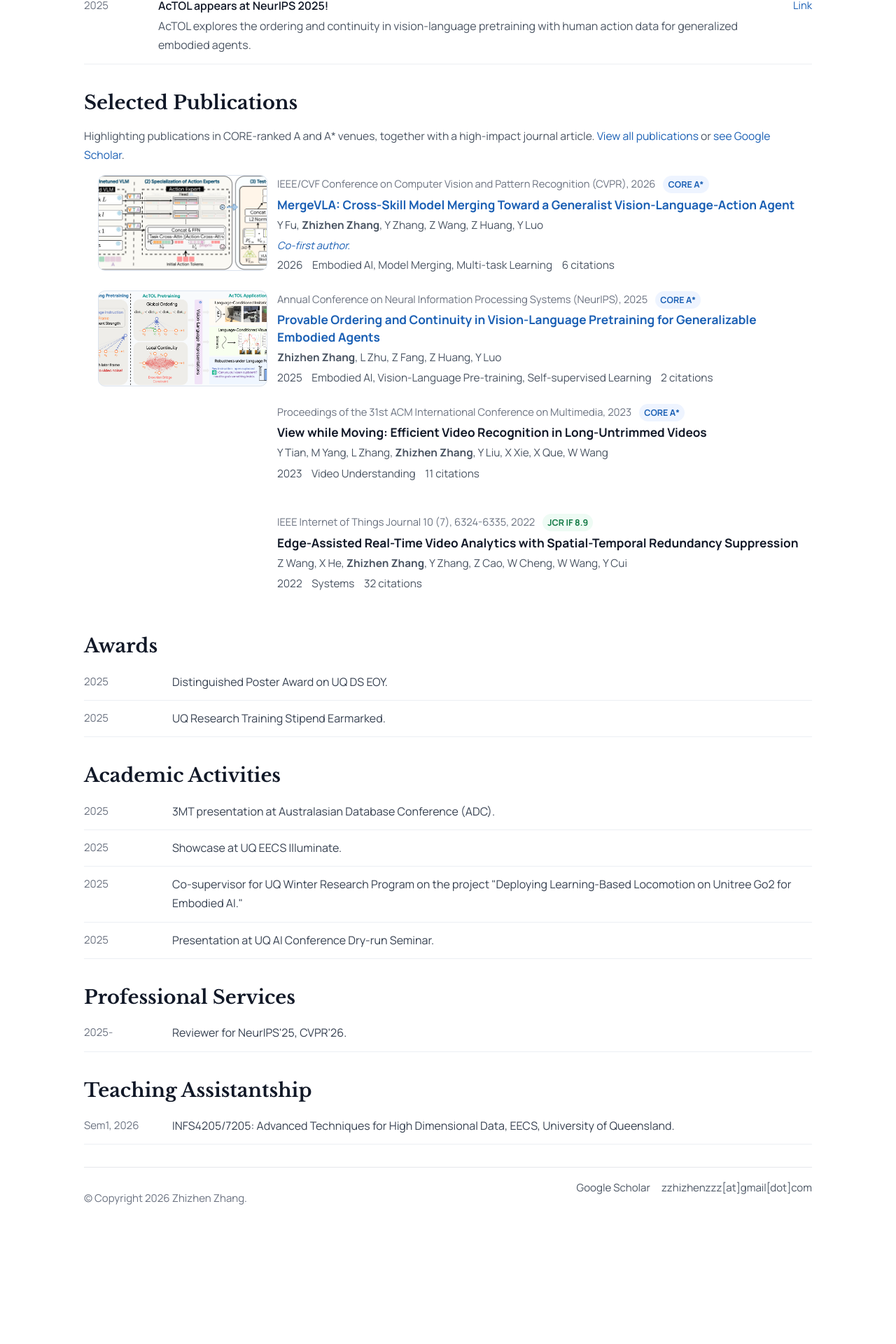
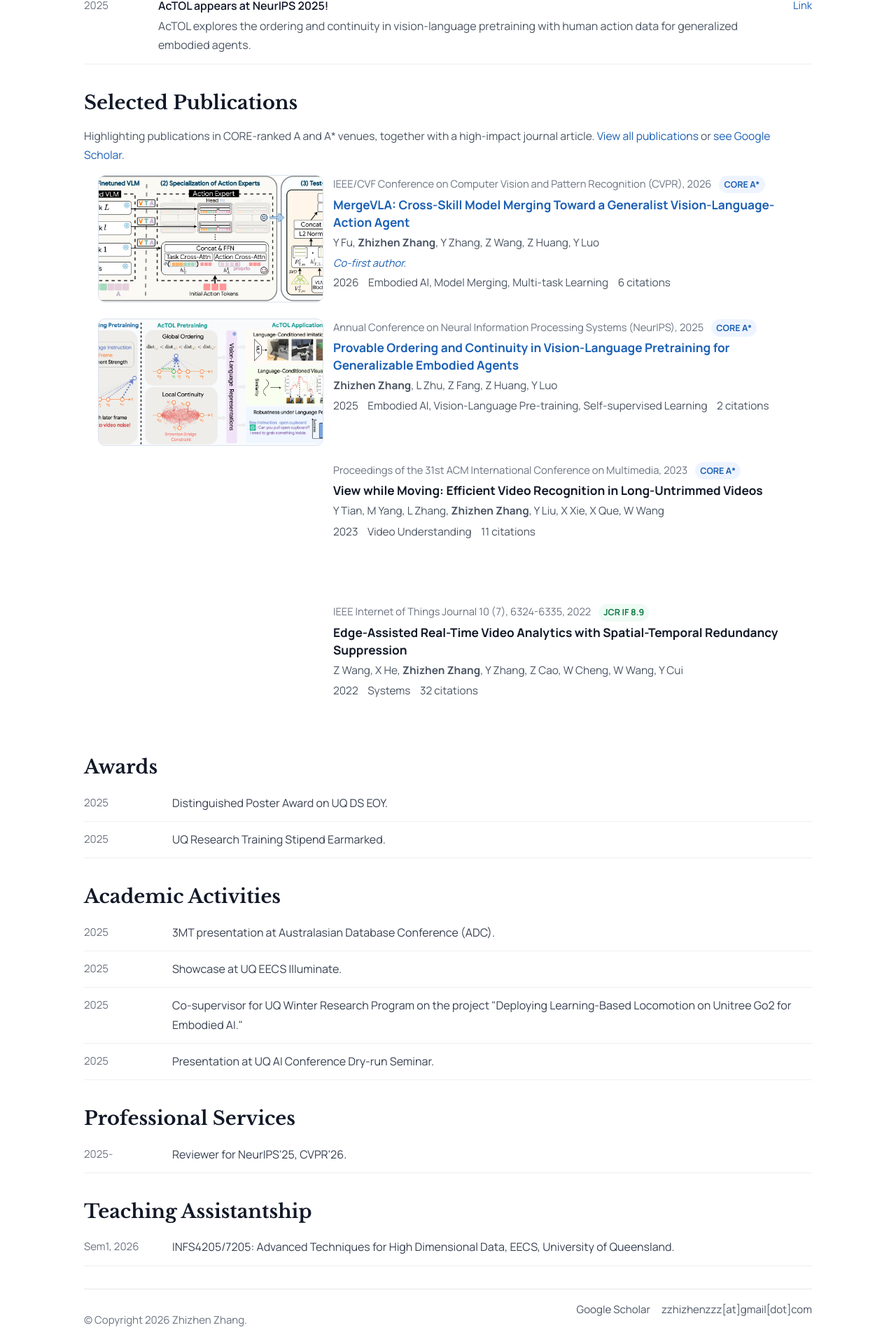
Before and after one commit to Daisy-zzz/homepage, a Jekyll site: the page built from index.html, in a window 1280 px wide. Shown: the part 667-2587 px from the top of the page at 70% size. Built offline with Jekyll 4.4.1, drawn with Linux system fonts in a browser that asks for light colours; before the commit the page ends 2455 px from its top, so only the background shows below that.

Commit message:
Widen publication teaser column

```diff
--- a/assets/css/main.css
+++ b/assets/css/main.css
@@ -184,7 +184,7 @@ a:focus-visible {
 
 .publication-plain-item {
   display: grid;
-  grid-template-columns: 240px minmax(0, 1fr);
+  grid-template-columns: 320px minmax(0, 1fr);
   gap: 1rem;
   align-items: start;
   margin-bottom: 1.4rem;
```
